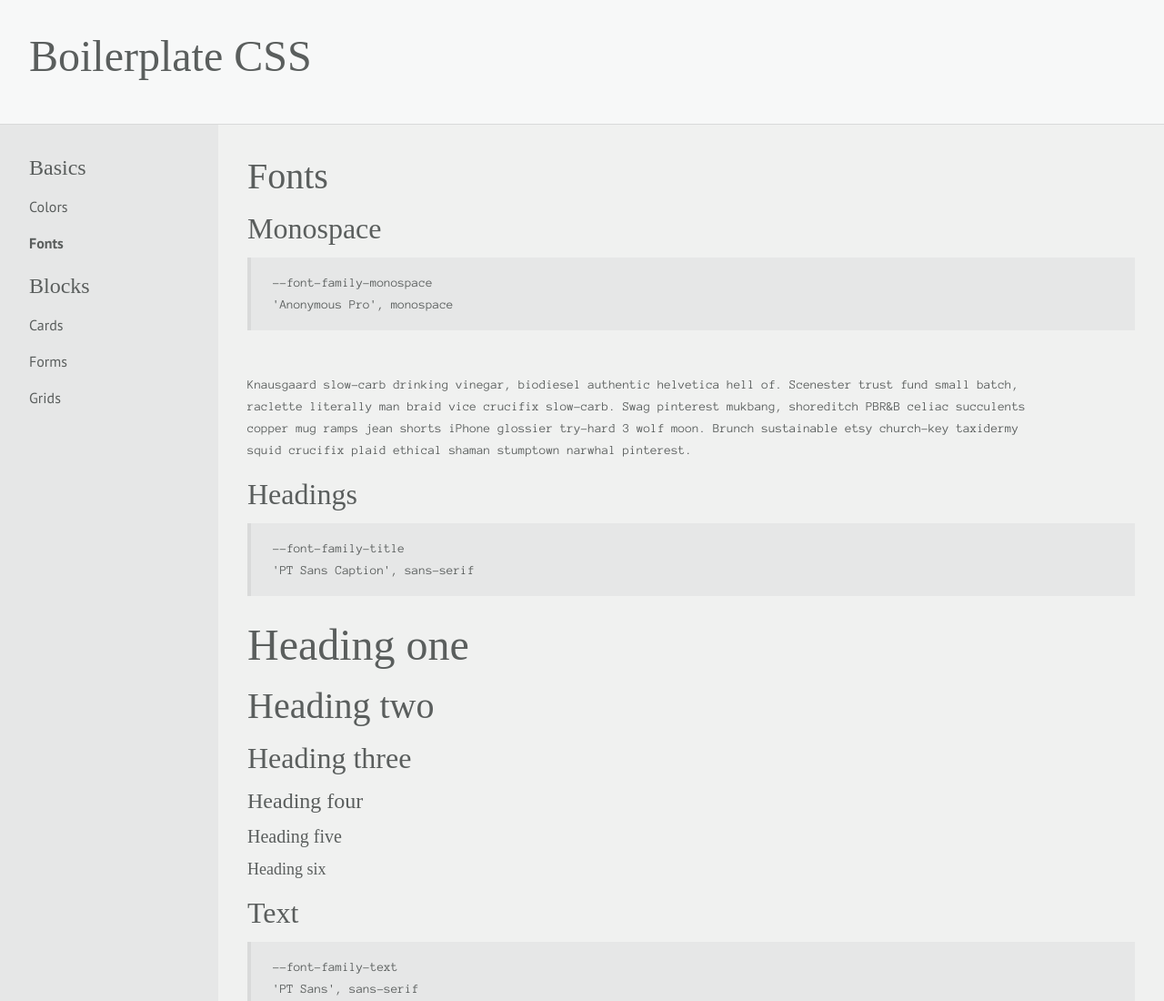
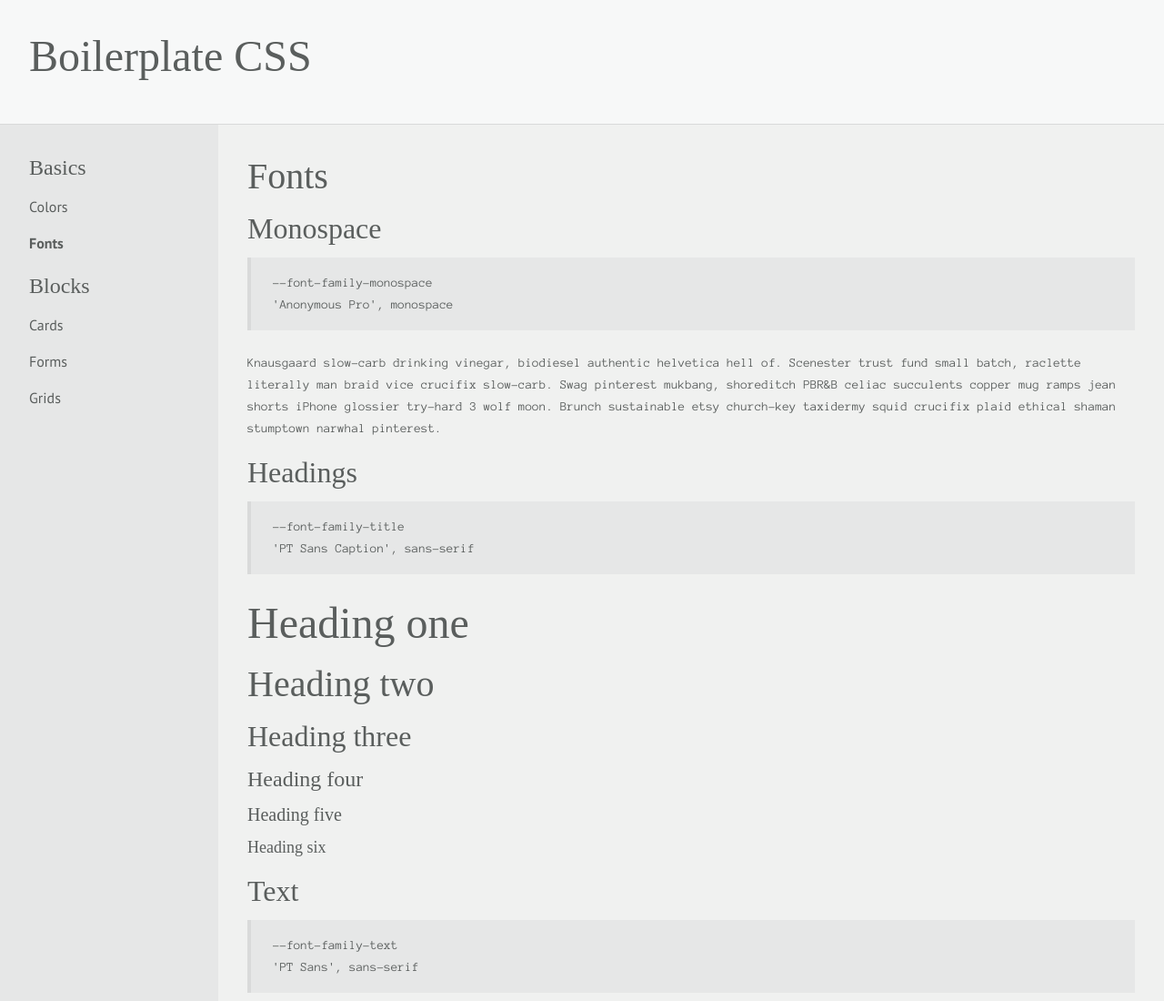
Before and after one commit to mranenko/boilerplate-css-2022, a website: page system/fonts.html in a window 1280 px wide. Shown: the top 1100 px of the page at 91% size. Drawn offline with Linux system fonts and the light colour scheme; a web font is replaced by a local one.

Commit message:
Minor font page fix

```diff
--- a/styles/basics/utilities.css
+++ b/styles/basics/utilities.css
@@ -22,3 +22,11 @@
 .mt-1 { margin-top: 1rem; }
 .mt-15 { margin-top: 1.5rem; }
 .mt-2 { margin-top: 2rem; }
+
+
+/*
+  white-space
+*/
+
+.ws-normal { white-space: normal; }
+.ws-pre-line { white-space: pre-line; }
--- a/system/fonts.html
+++ b/system/fonts.html
@@ -31,7 +31,7 @@
       <h3 class="subtitle">Monospace</h3>
       <code class="card">--font-family-monospace
         'Anonymous Pro', monospace</code>
-      <code class="block">
+      <code class="block ws-normal">
         Knausgaard slow-carb drinking vinegar, biodiesel authentic helvetica hell of. Scenester trust fund small batch,
         raclette literally man braid vice crucifix slow-carb. Swag pinterest mukbang, shoreditch PBR&B celiac succulents
         copper mug ramps jean shorts iPhone glossier try-hard 3 wolf moon. Brunch sustainable etsy church-key taxidermy
```
